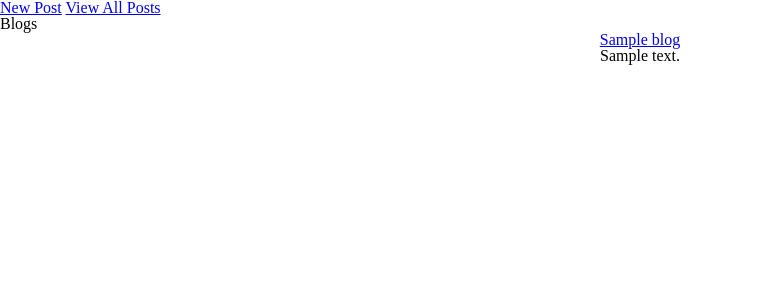
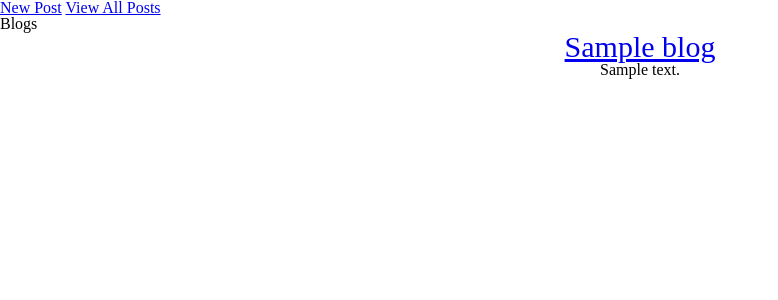
Before and after one commit to MeyerMichael10/blogz, a Flask app: template templates/blogs.html in a window 1280 px wide. Shown: the top 300 px of the page, without its empty margins (0-778 px from the left). Run offline with Flask 2, Linux system fonts and the light colour scheme; the template is opened without the code that fills it: most values are stand-ins (such as "Sample title", 1, 10 or a date in 2020); data that the repository does not hold is empty.

Commit message:
finished

```diff
--- a/static/styles/stylesheet.css
+++ b/static/styles/stylesheet.css
@@ -3,7 +3,9 @@
     font-size: 30px
 }
 
-
+h2 {
+    font-size: 30px
+}
 
 div {
     text-align: center;
```
